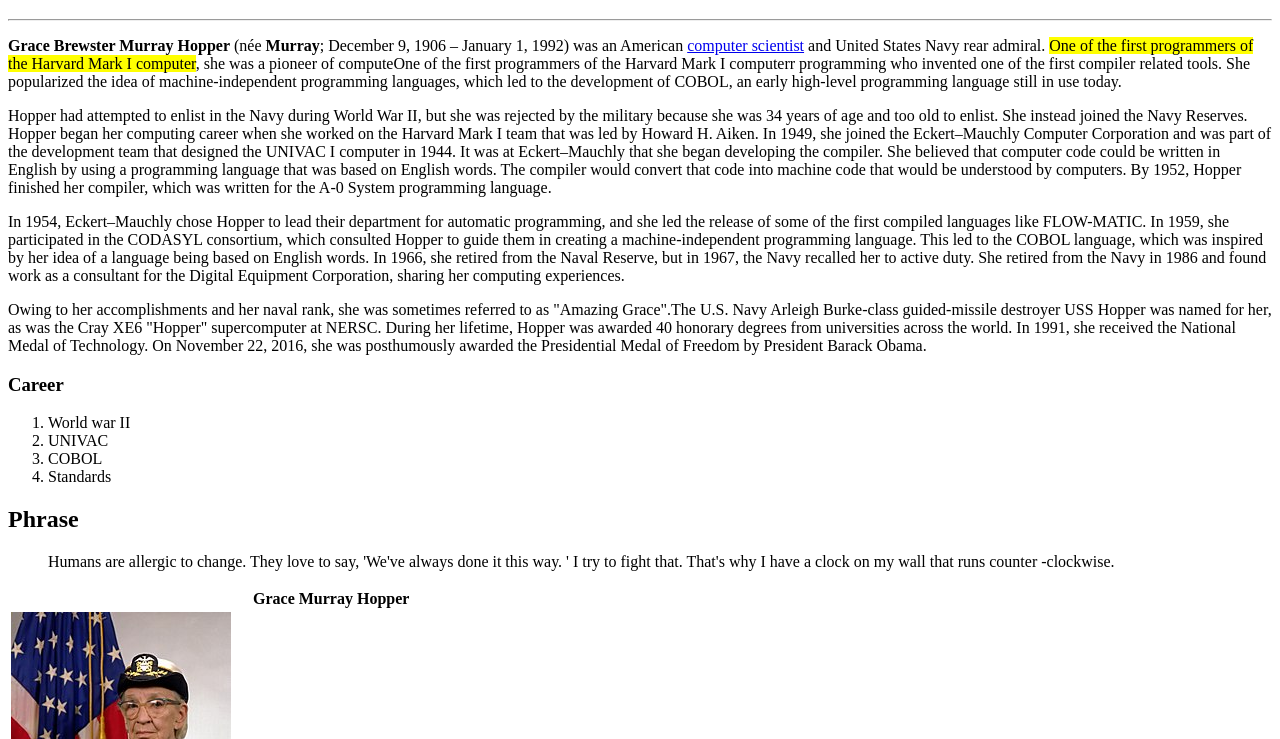
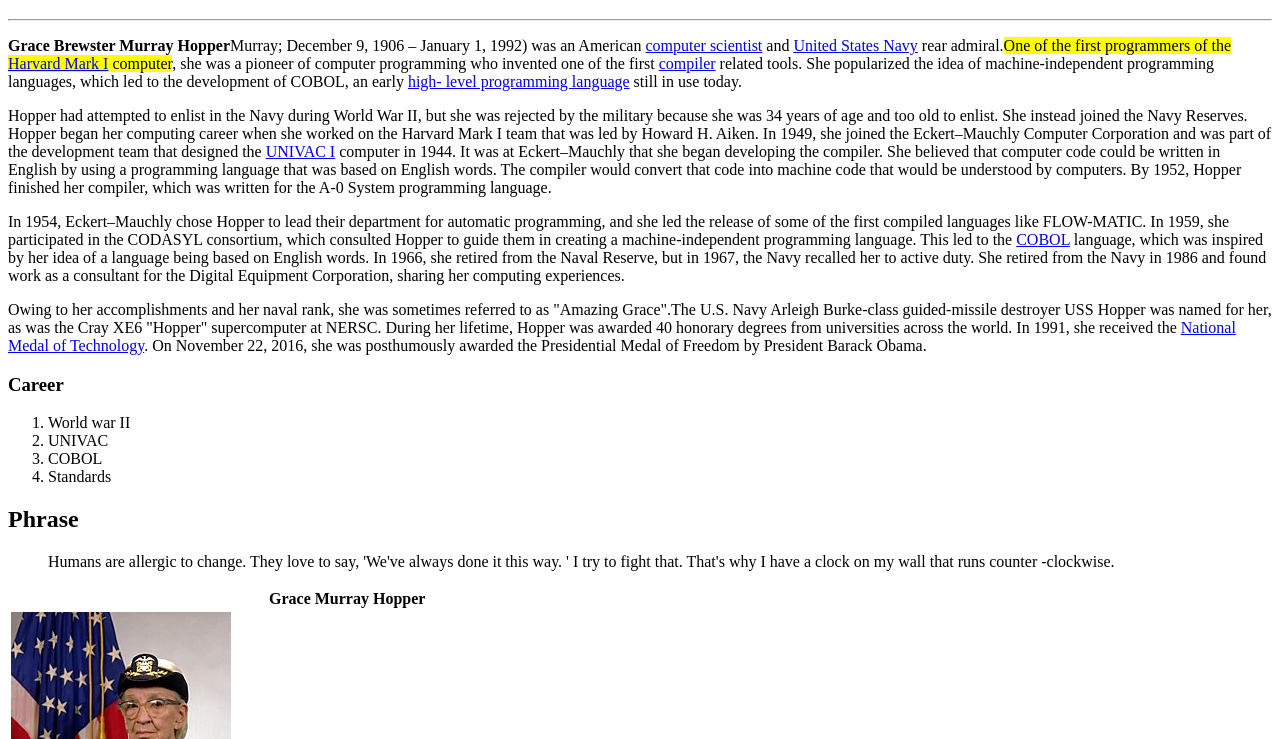
Before and after one commit to YasminMattos/grace-hopper, a plain HTML site: page index.html in a window 1280 px wide. Shown: the part 61-800 px from the top of the page. Drawn offline with Linux system fonts and the light colour scheme.

Commit message:
contiene links y tabla

```diff
--- a/index.html
+++ b/index.html
@@ -10,20 +10,23 @@
     <!--horizontal rule-->
     <hr/>
     <!--Resumen-->
-    <p><strong>Grace Brewster Murray Hopper</strong> (née <strong>Murray</strong>; December 9, 1906 – January 1, 1992)
+    <p><strong>Grace Brewster Murray Hopper</strong (née <strong>Murray</strong>; December 9, 1906 – January 1, 1992)
     was an American <a href="https://en.wikipedia.org/wiki/Computer_scientist"
-    target="_blank">computer scientist</a> and United States Navy rear admiral.
-    <mark>One of the first programmers of the Harvard Mark I computer</mark>, she was a pioneer of
-    computeOne of the first programmers of the Harvard Mark I computerr programming who invented one of the first compiler related tools.
+    target="_blank">computer scientist</a> and <a href="https://en.wikipedia.org/wiki/United_States_Navy">United States
+    Navy</a> rear admiral.<mark>One of the first programmers of the <a href="https://en.wikipedia.org/wiki/Harvard_Mark_I">Harvard
+    Mark I</a> computer</mark>, she was a pioneer of computer programming who
+    invented one of the first <a href="https://en.wikipedia.org/wiki/Compiler">compiler</a>
+    related tools.
     She popularized the idea of machine-independent programming languages, which led
-    to the development of COBOL, an early high-level programming language still
-    in use today.</p>
+    to the development of COBOL, an early <a href="https://en.wikipedia.org/wiki/High-level_programming_language">high-
+    level programming language</a> still in use today.</p>
     <p>Hopper had attempted to enlist in the Navy during World War II, but she was
     rejected by the military because she was 34 years of age and too old to enlist.
     She instead joined the Navy Reserves. Hopper began her computing career when
     she worked on the Harvard Mark I team that was led by Howard H. Aiken.
     In 1949, she joined the Eckert–Mauchly Computer Corporation and was part of
-    the development team that designed the UNIVAC I computer in 1944.
+    the development team that designed the <a href="https://en.wikipedia.org/wiki/UNIVAC_I">UNIVAC
+    I</a> computer in 1944.
     It was at Eckert–Mauchly that she began developing the compiler.
     She believed that computer code could be written in English by using a
     programming language that was based on English words. The compiler would convert
@@ -34,17 +37,17 @@
     programming, and she led the release of some of the first compiled languages
     like FLOW-MATIC. In 1959, she participated in the CODASYL consortium, which
     consulted Hopper to guide them in creating a machine-independent programming
-    language. This led to the COBOL language, which was inspired by her idea of a
-    language being based on English words. In 1966, she retired from the Naval
-    Reserve, but in 1967, the Navy recalled her to active duty. She retired from
-    the Navy in 1986 and found work as a consultant for the Digital Equipment
+    language. This led to the <a href="https://en.wikipedia.org/wiki/COBOL">COBOL</a>
+    language, which was inspired by her idea of a language being based on English words.
+    In 1966, she retired from the Naval Reserve, but in 1967, the Navy recalled her to active duty.
+    She retired from the Navy in 1986 and found work as a consultant for the Digital Equipment
     Corporation, sharing her computing experiences.</p>
     <p>Owing to her accomplishments and her naval rank, she was sometimes referred
     to as "Amazing Grace".The U.S. Navy Arleigh Burke-class guided-missile destroyer
     USS Hopper was named for her, as was the Cray XE6 "Hopper" supercomputer at NERSC.
     During her lifetime, Hopper was awarded 40 honorary degrees from universities across
-    the world. In 1991, she received the National Medal of Technology.
-    On November 22, 2016, she was posthumously awarded the Presidential Medal of
+    the world. In 1991, she received the <a href="https://en.wikipedia.org/wiki/National_Medal_of_Technology_and_Innovation">
+    National Medal of Technology</a>. On November 22, 2016, she was posthumously awarded the Presidential Medal of
     Freedom by President Barack Obama.</p>
     <!--carrera-->
     <h3>Career</h3>
@@ -93,6 +96,11 @@
           <td><img src="https://upload.wikimedia.org/wikipedia/en/thumb/a/a4/Flag_of_the_United_States.svg/23px-Flag_of_the_United_States.svg.png"
           alt="EEUU"> United States of America</td>
         </tr>
+        <tr>
+          <th>Service/branch</th>
+          <td><img src="https://upload.wikimedia.org/wikipedia/commons/thumb/e/e9/Flag_of_the_United_States_Navy.svg/23px-Flag_of_the_United_States_Navy.svg.png"
+          alt="Navy"><a href="https://en.wikipedia.org/wiki/United_States_Navy">United States Navy</a></td>
+        </tr>
 
       </tbody>
     </table>
```
